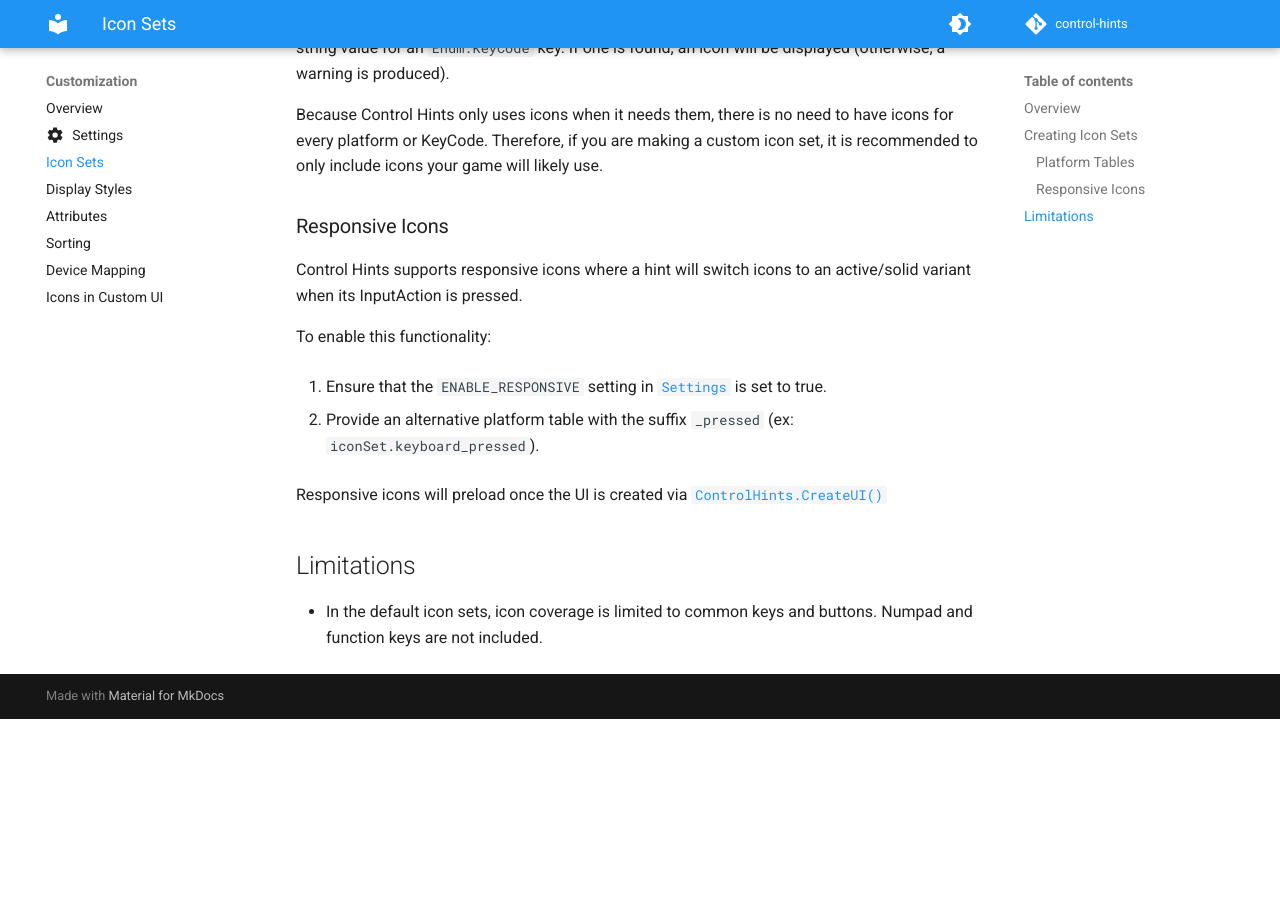
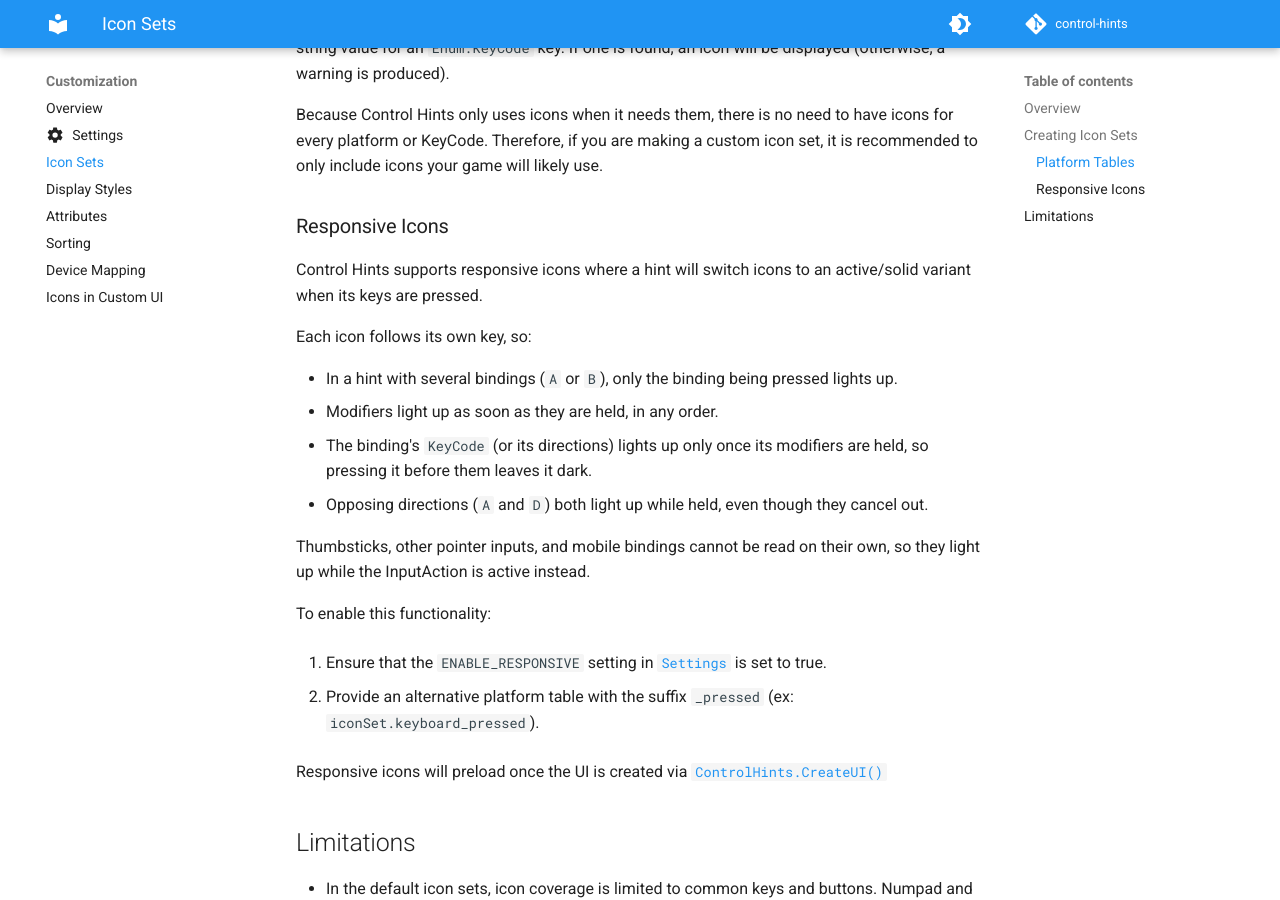
Before and after one commit to btc7274/control-hints, an MkDocs documentation site: the page built from docs/customization/icon-sets.md, in a window 1280 px wide and 900 px high, scrolled down 1191 px. Built offline with MkDocs 1.6.1 and Material for MkDocs 9.7.7, drawn with Linux system fonts in a browser that asks for light colours; plug-ins that fetch from the network failed and are left out; comment, search, counter and statistics services are not loaded; before the commit the page ends 1910 px from its top, so only the background shows below that.

Commit message:
Read each key's own state for pressed icons
An InputAction's state is shared by all of its bindings, so every
icon in a hint lit up together. With a separator, pressing A also lit
B. With a union, modifiers stayed dark until the whole chord fired,
even while they were held.

Icons now read their own key. A modifier lights up while it is held,
in any order, since Roblox has no ordering between PrimaryModifier and
SecondaryModifier. A binding's KeyCode and directions light up only
once both modifiers are held, and the KeyCode also waits for the
state, so pressing it before its modifiers leaves it dark. Keys that
cannot be queried (thumbsticks, other pointer inputs, mobile) still
fall back to the state.

Holding a modifier alone does not change the state, so hints and
responsive attached icons also update on InputBegan and InputEnded,
filtered to the keys they show. Mouse buttons are now read through
IsMouseButtonPressed instead of falling back to the state.

AttachIcon follows the same rules for the Source it shows.

Co-Authored-By: Claude Opus 5.5 <noreply@anthropic.com>

```diff
--- a/docs/customization/icon-sets.md
+++ b/docs/customization/icon-sets.md
@@ -67,7 +67,16 @@ Because Control Hints only uses icons when it needs them, there is no need to ha
 
 ### Responsive Icons
 
-Control Hints supports responsive icons where a hint will switch icons to an active/solid variant when its InputAction is pressed.
+Control Hints supports responsive icons where a hint will switch icons to an active/solid variant when its keys are pressed.
+
+Each icon follows its own key, so:
+
+- In a hint with several bindings (`A` or `B`), only the binding being pressed lights up.
+- Modifiers light up as soon as they are held, in any order.
+- The binding's `KeyCode` (or its directions) lights up only once its modifiers are held, so pressing it before them leaves it dark.
+- Opposing directions (`A` and `D`) both light up while held, even though they cancel out.
+
+Thumbsticks, other pointer inputs, and mobile bindings cannot be read on their own, so they light up while the InputAction is active instead.
 
 To enable this functionality:
 
```
Also changed, not shown: docs/api-reference.md (+2 -2 lines), docs/customization/custom-ui-icons.md (+1 -1 lines), 3 other files.
